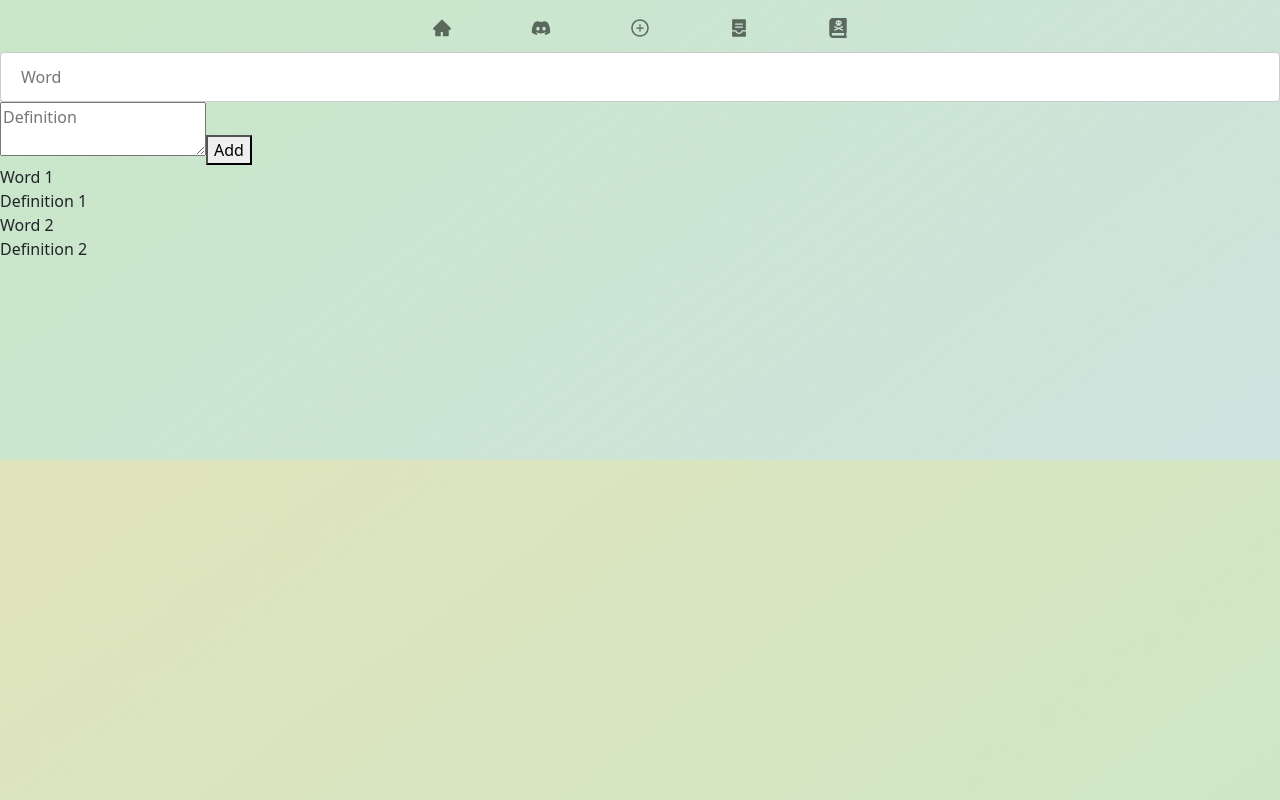
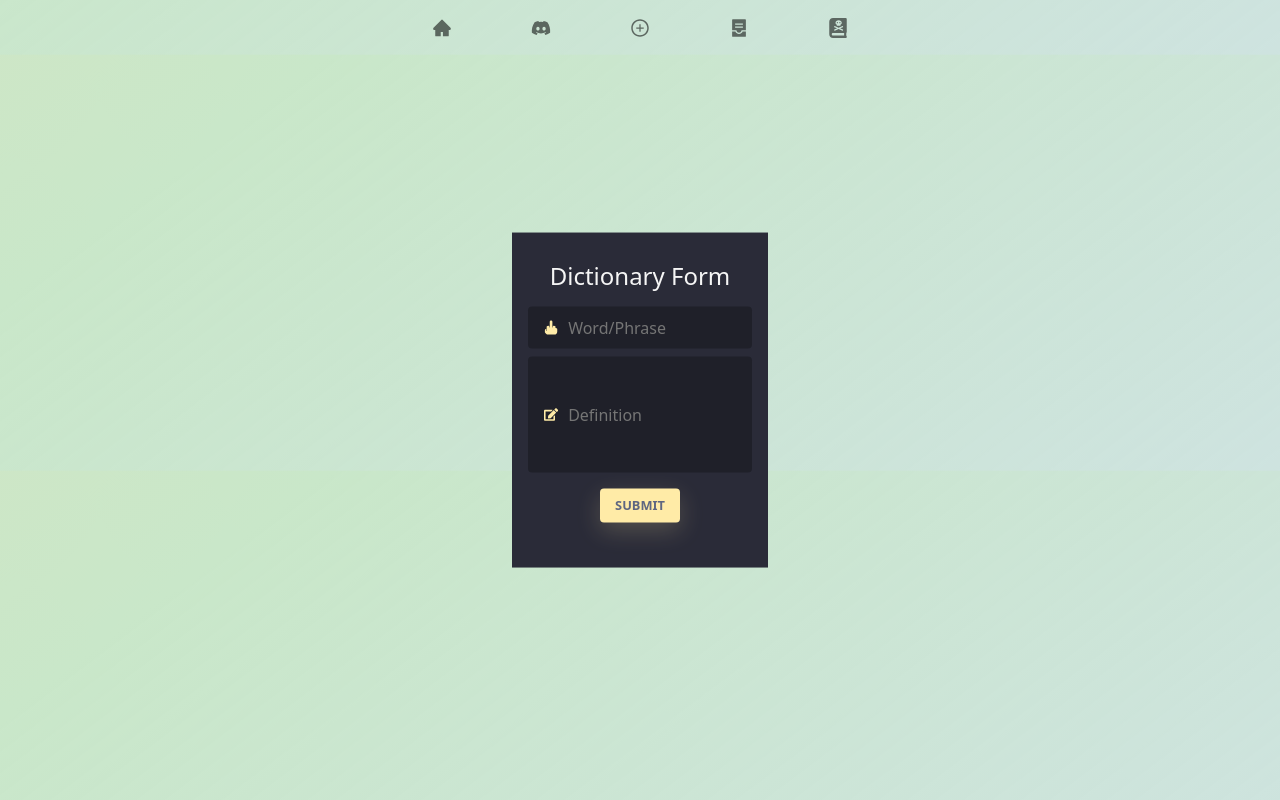
Before and after one commit to TannerTX/booker-main, a React (Create React App) app: page /Dictionary in a window 1280 px wide. Built offline with nearby package versions, Linux system fonts and the light colour scheme; no server answers; the HTML template or start-up script is replaced by a standard one.

Commit message:
Added stylized form for dictionary input

```diff
--- a/src/Pages/Dictionary/Dictionary.css
+++ b/src/Pages/Dictionary/Dictionary.css
@@ -1,52 +1,98 @@
-.dictionary-page {
-    display: flex;
-    justify-content: space-between;
-    padding: 20px;
-    max-width: 1200px;
-    margin: 0 auto;
+.card-dic {
+  width: 20vw;
+  padding: 1.8rem 1.0rem;
+  text-align: center;
+  background: #2a2b38;
+  position: absolute;
+  top: 50%;
+  left: 50%;
+  transform: translate(-50%, -50%);
 }
 
-  .form-container {
-    flex: 1;
-    margin-right: 20px;
+
+ /*Inputs*/
+ .field-dic {
+  margin-top: .5rem;
   display: flex;
-    flex-direction: column;
-    max-width: 300px; /* Limit the width of the form */
+  align-items: center;
+  justify-content: center;
+  gap: .5em;
+  background-color: #1f2029;
+  border-radius: 4px;
+  padding: .5em 1em;
  }
 
-  .form-container input,
-  .form-container textarea {
-    margin-bottom: 10px;
-    padding: 10px;
-    font-size: 16px;
-    border: 1px solid #ccc;
-    border-radius: 4px;
-    width: 100%; /* Make sure the inputs take the full width */
-    box-sizing: border-box; /* Ensure padding is included in the width */
+ .input-icon-word-dic {
+  height: 1em;
+  width: 1em;
+  fill: #ffeba7;
  }
 
-  .form-container button {
-    padding: 10px;
-    background-color: #007bff;
-    color: white;
+ .input-icon-def-dic {
+  height: 1em;
+  width: 1em;
+  fill: #ffeba7;
+ }
+
+ .input-field-word-dic {
+  background: none;
+  border: none;
+  outline: none;
+  width: 100%;
+  color: #d3d3d3;
+ }
+
+ .input-field-def-dic {
+  background: none;
+  border: none;
+  outline: none;
+  width: 100%;
+  height: 100px;
+  color: #d3d3d3;
+ }
+
+ /*Text*/
+ .title-dic {
+  margin-bottom: 1rem;
+  font-size: 1.5em;
+  font-weight: 500;
+  color: #f5f5f5;
+ }
+
+ /*Buttons*/
+ .btn-dic {
+  margin: 1rem;
   border: none;
   border-radius: 4px;
-    cursor: pointer;
-    width: 100%; /* Make sure the button takes the full width */
-    box-sizing: border-box;
+  font-weight: bold;
+  font-size: .8em;
+  text-transform: uppercase;
+  padding: 0.6em 1.2em;
+  background-color: #ffeba7;
+  color: #5e6681;
+  box-shadow: 0 8px 24px 0 rgb(255 235 167 / 20%);
+  transition: all .3s ease-in-out;
  }
 
-  .form-container button:hover {
-    background-color: #0056b3;
+ .btn-link-dic {
+  color: #f5f5f5;
+  display: block;
+  font-size: .75em;
+  transition: color .3s ease-out;
  }
 
-  .dictionary-container {
-    flex: 2;
-    display: flex;
-    flex-direction: column;
-    border: 1px solid #ddd;
-    padding: 20px;
-    background-color: #f8f9fa;
-    border-radius: 4px;
-    min-height: 300px; /* Set a minimum height for the dictionary container */
+ /*Hover & focus*/
+ .field-dic input:focus::placeholder {
+  opacity: 0;
+  transition: opacity .3s;
  }
+
+ .btn-dic:hover {
+  background-color: #5e6681;
+  color: #ffeba7;
+  box-shadow: 0 8px 24px 0 rgb(16 39 112 / 20%);
+ }
+
+ .btn-link-dic:hover {
+  color: #ffeba7;
+ }
--- a/src/Pages/Dictionary/Dictionary.js
+++ b/src/Pages/Dictionary/Dictionary.js
@@ -1,4 +1,7 @@
 import React, { useState } from 'react';
+import "./Dictionary.css"
+import * as Aicons from "react-icons/ai"
+import * as Faicons from "react-icons/fa";
 
 const DictionaryPage = () => {
   const [word, setWord] = useState('');
@@ -12,33 +15,20 @@ const DictionaryPage = () => {
   };
 
   return (
-    <div className="dictionary-page">
-      <div className="form-container">
-        <input
-          type="text"
-          placeholder="Word"
-          value={word}
-          onChange={(e) => setWord(e.target.value)}
-        />
-        <textarea
-          placeholder="Definition"
-          value={definition}
-          onChange={(e) => setDefinition(e.target.value)}
-        />
-        <button onClick={handleAddWord}>Add</button>
-      </div>
-      <div className="dictionary-container">
-        {/* Replace the below with dynamic content from Firestore */}
-        <div className="dictionary-entry">
-          <div className="word-box">Word 1</div>
-          <div className="definition-box">Definition 1</div>
-        </div>
-        <div className="dictionary-entry">
-          <div className="word-box">Word 2</div>
-          <div className="definition-box">Definition 2</div>
-        </div>
-      </div>
+<div className="card-dic">
+  <h4 className="title-dic">Dictionary Form</h4>
+  <form>
+    <div className="field-dic">
+      <Faicons.FaHandMiddleFinger className="input-icon-word-dic" />
+      <input autocomplete="off" id="logemail" placeholder="Word/Phrase" className="input-field-word-dic" name="phrase-textbox" />
     </div>
+    <div className="field-dic">
+      <Faicons.FaEdit className="input-icon-def-dic" />
+      <input autocomplete="off" id="logpass" placeholder="Definition" className="input-field-def-dic" name="logpass" />
+    </div>
+    <button className="btn-dic" type="submit">Submit</button>
+  </form>
+</div>
   );
 };
 
```
Lines whose indentation alone changed are shown as unchanged.
